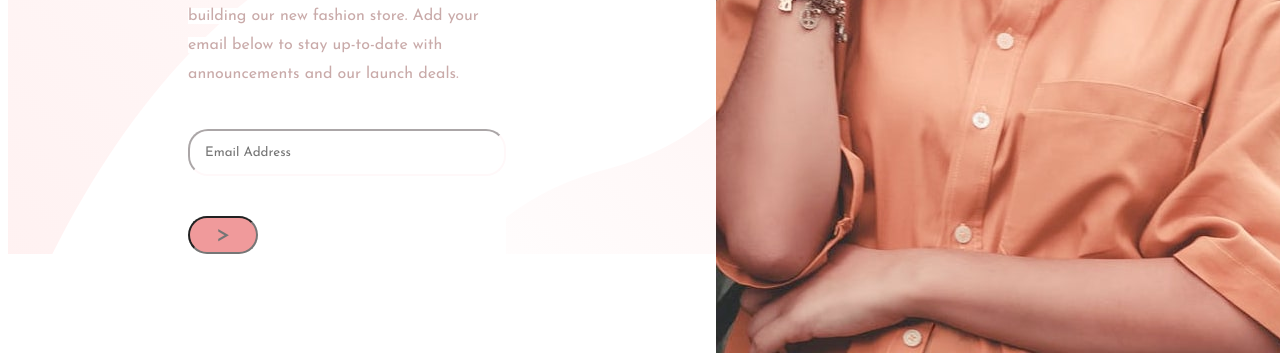
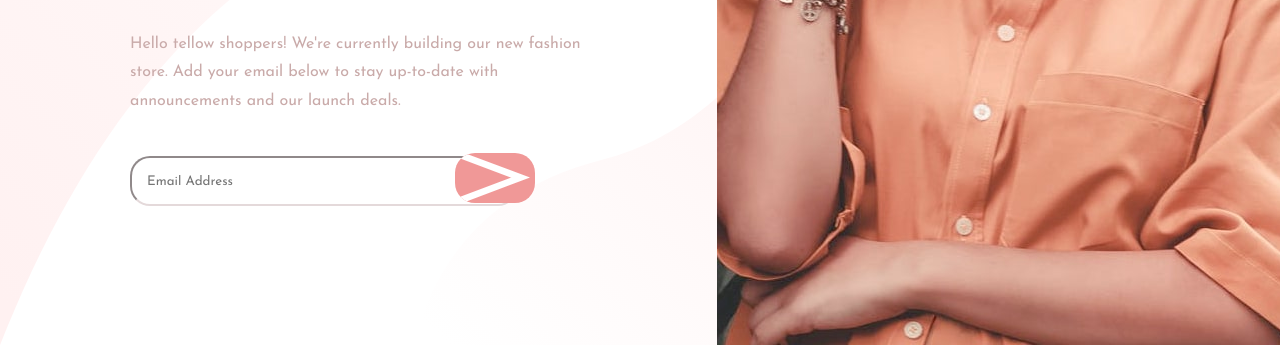
Before and after one commit to vaniyodha/assignment_5, a plain HTML site: page index.html in a window 1280 px wide. Shown: the part 455-812 px from the top of the page. Drawn offline with Linux system fonts and the light colour scheme.

Commit message:
changes implemented

```diff
--- a/index.css
+++ b/index.css
@@ -1,24 +1,31 @@
 /*  applies to whole page  */
 * {
+    padding: 0;
+    margin: 0;
+    box-sizing: border-box;
     font-family: 'Josefin Sans', sans-serif;
-    background-color: white;
+    background-color: transparent;
+
 }
 
-/*   */
+/* heading top */
 .h {
-    margin-top: 120px;
+    margin-top: 110px;
 }
 
 /* logo design */
 .logo {
-    margin: 50px 210px 0 180px;
-    background: transparent;
+    background-image: url("images/logo.svg");
+    background-repeat: no-repeat;
+    margin: 100px 130px;
+    background-color: transparent;
 
 }
 
 /* main outer full box */
 .mainbox {
-    /* width: 60%; */
+  width: 100vw;
+  height: 100vh;
 }
 
 /* h1 first line */
@@ -29,7 +36,7 @@
     font-size: 200%;
     text-indent: 0%;
     letter-spacing: 20px;
-
+    background-color: transparent;
 
 }
 
@@ -41,6 +48,7 @@
     text-indent: 0%;
     letter-spacing: 20px;
     font-size: 200%;
+    background-color: transparent;
 }
 
 /* h1 last line  */
@@ -50,67 +58,70 @@
     font-size: 200%;
     letter-spacing: 20px;
 
+    margin-bottom:10%;
 
 }
 
 /* paragraph */
+p.content {
+    margin-top: 10%;
+  }
 .content {
-
-    display: block;
-    color: rgba(201, 170, 169, 255);
+    color:rgba(201, 170, 169, 255);
     font-weight: normal;
-    display: inline;
     line-height: 180%;
+    background-color: transparent;
 
 }
 
 /* div left box*/
 .leftbox {
 
-    width: 56%;
+    width: 56vw;
     margin: none;
     padding: none;
     box-sizing: border-box;
-    /* height: 800px; */
+    height: 100vh;
     float: left;
     background-image: url("images/bg-pattern-desktop.svg");
+    background-color: transparent;
 
 
 }
 
 /* email label */
 input[type=email] {
-    border-color: rgba(255, 248, 249, 255);
     box-sizing: border-box;
     border-radius: 20px;
-    width: 100%;
+    width: 85%;
+    height:50px;
     padding: 15px 15px;
     margin: 40px 0;
     color: rgba(201, 170, 169, 255);
-
+  border-color:rgba(228,217,218,255) ;
+  display: inline-block;
 }
-
+/*
 /*email  function key*/
-input[type=">"] {
-    box-sizing: border-box;
-    border-radius: 20px;
-    width: 70px;
-    padding: 5px 5px;
-    margin: 0 0;
-    text-align: center;
-    font-size: x-large;
-    color: rgba(255, 235, 234, 255);
-    background-color: rgba(240, 154, 155, 255);
-
-}
+.arrow {
+    content: url('images/icon-arrow.svg');
+    width: 80px;
+    height: 50px;
+    background-color:rgba(240,152,151,225) ;
+   border-radius: 20px;
+   font-weight: 20px;
+   display: inline-block;
+   margin-left: -15%;
+   margin-bottom:-4%;
+  }
 
 /*  div second box  */
 .imagebox {
     padding: none;
     box-sizing: border-box;
     margin: none;
-    width: 44%;
-    /* height: 200px; */
+    width: 44vw;
+    height: 100vh;
     float: 40px;
     float: right;
 }
--- a/index.html
+++ b/index.html
@@ -37,7 +37,7 @@
             <form action="">
                 <input type="email" id="email" name="email" placeholder="Email Address">
                 <label for=">"></label>
-                <input type=">" id=">" placeholder=">">
+                <img src="/images/icon-arrow.svg" class="arrow">
             </form>
         </div>
         </div>
```
Also changed, not shown: images/icon-arrow.svg (added), 1 other file.
